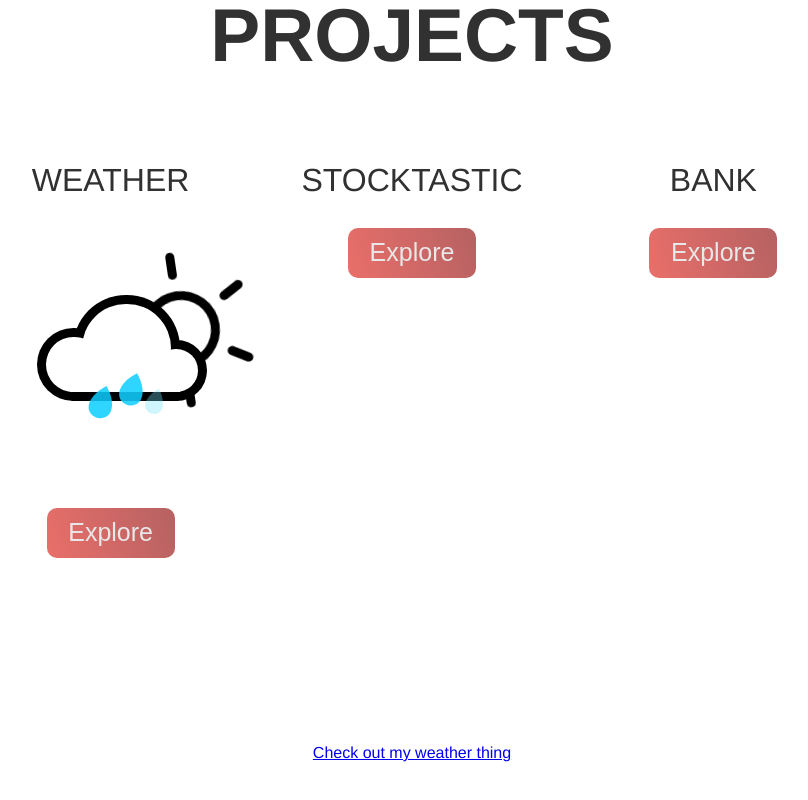
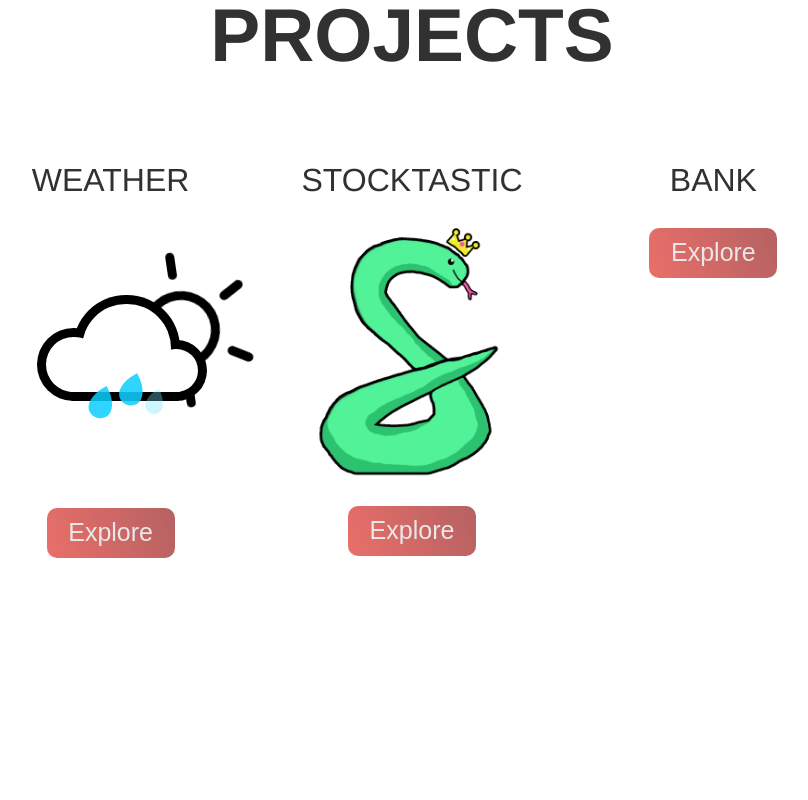
Before and after one commit to lugrace/grace2017, a plain HTML site: page index.html in a window 1280 px wide. Shown: the part 947-1747 px from the top of the page, without its empty margins (228-1036 px from the left). Drawn offline with nearby package versions, Linux system fonts and the light colour scheme.

Commit message:
added stocktastic

```diff
--- a/index.html
+++ b/index.html
@@ -52,7 +52,8 @@
         <div class="widget">
           <div style="display:inline-block; width:100%">
             <p class="title">Stocktastic</p>
-            <button onclick="location.href='/weather'">Explore</button>
+            <img src="snake.png" width=250 height=250 style="margin-bottom: 1.5em">
+            <button onclick=" window.open('https://devpost.com/software/stocktastic','_blank')" >Explore</button>
           </div>
         </div>
 
@@ -67,10 +68,6 @@
 
     </div>
 
-    <div>
-      <p><a href="/weather">Check out my weather thing</p>
-    </div>
-
   </div>
 
 </body>
```
Also changed, not shown: img/snake.png (added), snake.png (added).
